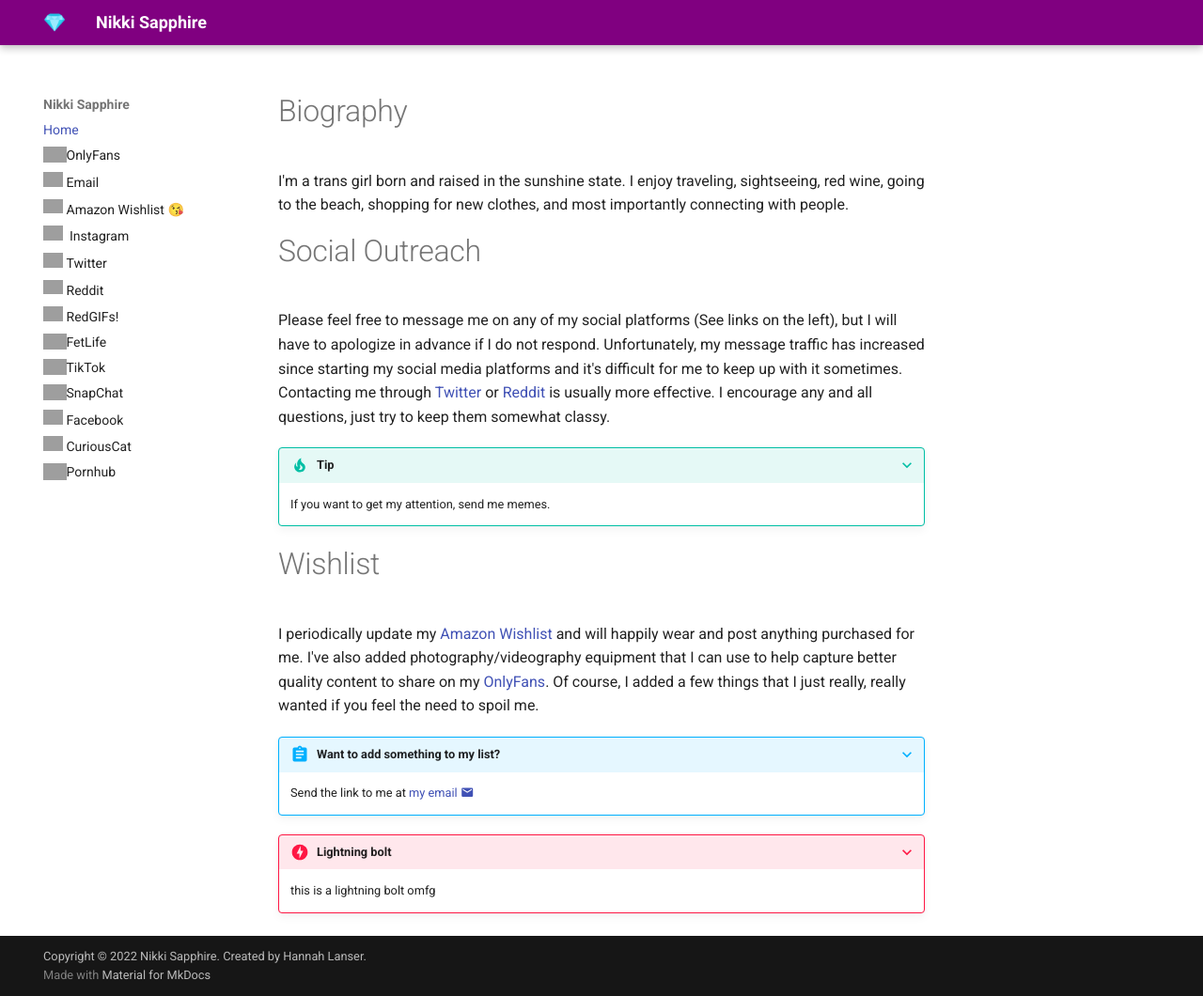
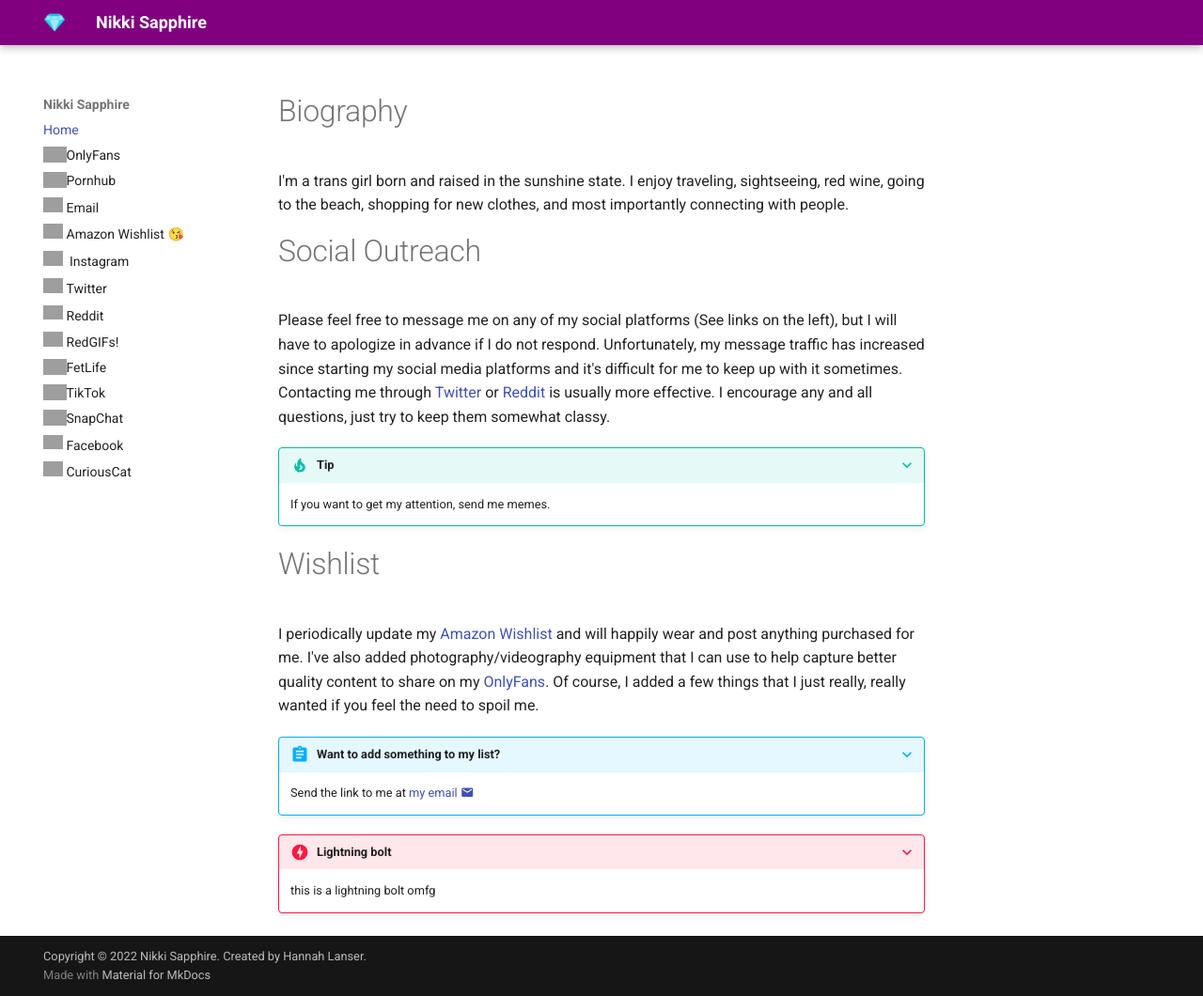
Before and after one commit to nikkisapphires/nikkisapphires_homepage, an MkDocs documentation site: the page built from docs/index.md, in a window 1280 px wide and 1060 px high. Shown: the whole window at 94% size. Built offline with MkDocs 1.6.1 and Material for MkDocs 9.7.7, drawn with Linux system fonts in a browser that asks for light colours; grey boxes are pictures that could not be loaded.

Commit message:
Update mkdocs.yml

```diff
--- a/mkdocs.yml
+++ b/mkdocs.yml
@@ -25,6 +25,7 @@ plugins: []
 nav:
     - Home: index.md
     - <img class="hannah2" src="https://styles.redditmedia.com/t5_3bf8wz/styles/communityIcon_ijty92p38mv51.png"/>OnlyFans: https://onlyfans.com/nikkisapphire
+    - <img class="hannah2" src="http://assets.stickpng.com/images/6127d831aa481f0004ea72d3.png"/>Pornhub: https://pornhub.com/users/nikkisapphire
     - <img class="hannah" src="https://www.freepnglogos.com/uploads/gmail-email-logo-png-16.png"/>Email: mailto://nikkisapphires@gmail.com
     - <img class="hannah" src="https://www.freepnglogos.com/uploads/amazon-png-logo-vector/amazon-vector-logo-icons-png-4.png"/>Amazon Wishlist 😘: https://amazon.com/gp/registry/wishlist/NCRLBSJ334NX
     - <img class="hannah" src="https://www.freepnglogos.com/uploads/logo-ig-png/logo-ig-instagram-new-logo-vector-download-13.png"/> Instagram: https://instagram.com/bangbanghurryup
@@ -36,6 +37,6 @@ nav:
     - <img class="hannah2" src="https://www.freepnglogos.com/uploads/snapchat-logo-png-0.png"/>SnapChat: https://snapchat.com/add/thotout
     - <img class="hannah" src="https://www.edigitalagency.com.au/wp-content/uploads/Facebook-logo-blue-circle-large-transparent-png.png"/>Facebook: https://facebook.com/definitelynikki
     - <img class="hannah" src="https://toppng.com/uploads/preview/curious-cat-support-help-center-home-page-curious-cat-icon-11562887466b3ofeqhno3.png"/>CuriousCat: https://curiouscat.me/NikkiSapphire
-    - <img class="hannah2" src="http://assets.stickpng.com/images/6127d831aa481f0004ea72d3.png"/>Pornhub: https://pornhub.com/users/nikkisapphire
+
 
 copyright: Copyright &copy; 2022 <a href="https://www.twitter.com/nikkisapphire">Nikki Sapphire</a>. Created by <a href="https://www.twitter.com/hannahtheory25">Hannah Lanser</a>.
```
